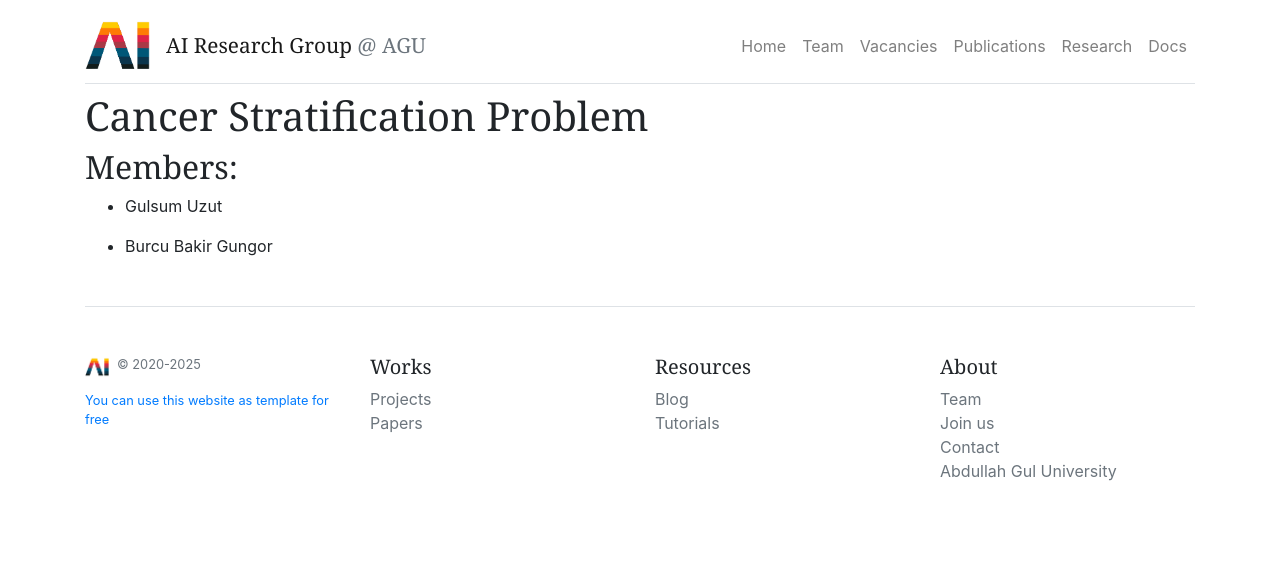
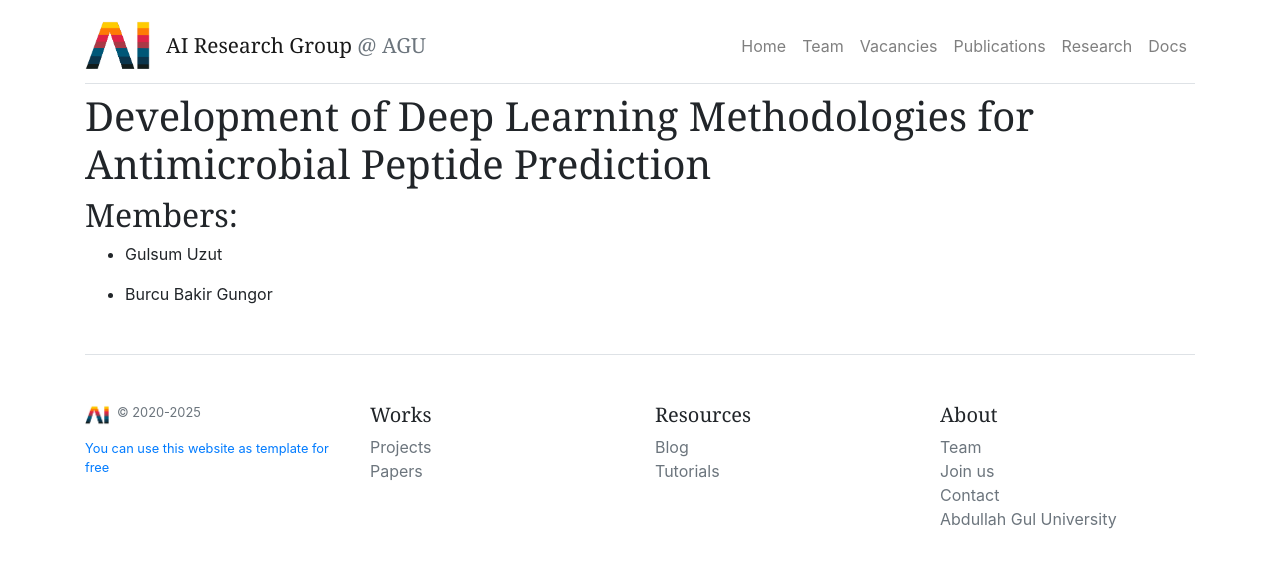
Before and after one commit to agu-ai-team/agu-ai-team.github.io, a Jekyll site: the page built from _projects/research/Antimicrobial_Peptide_Activity_Prediction_Using_Machine_Learning_Methods.md, in a window 1280 px wide. Shown: the top 568 px of the page. Built offline with Jekyll 4.4.1, drawn with Linux system fonts in a browser that asks for light colours.

Commit message:
Update Antimicrobial_Peptide_Activity_Prediction_Using_Machine_Learning_Methods.md

```diff
--- a/_projects/research/Antimicrobial_Peptide_Activity_Prediction_Using_Machine_Learning_Methods.md
+++ b/_projects/research/Antimicrobial_Peptide_Activity_Prediction_Using_Machine_Learning_Methods.md
@@ -1,7 +1,7 @@
 ---
 research_area: BI # CV: Computer Vision, BI: Bioinformatics, NT: Network, ML: Machine Learning
 type: research # project: This is a funded project., research: this is a research or thesis
-title: "Cancer Stratification Problem"
+title: "Development of Deep Learning Methodologies for Antimicrobial Peptide Prediction"
 front_page_image: /images/projects/peptide_prediction.jpg # optional. You may leave it blank
 members:
 - Gulsum Uzut
```
